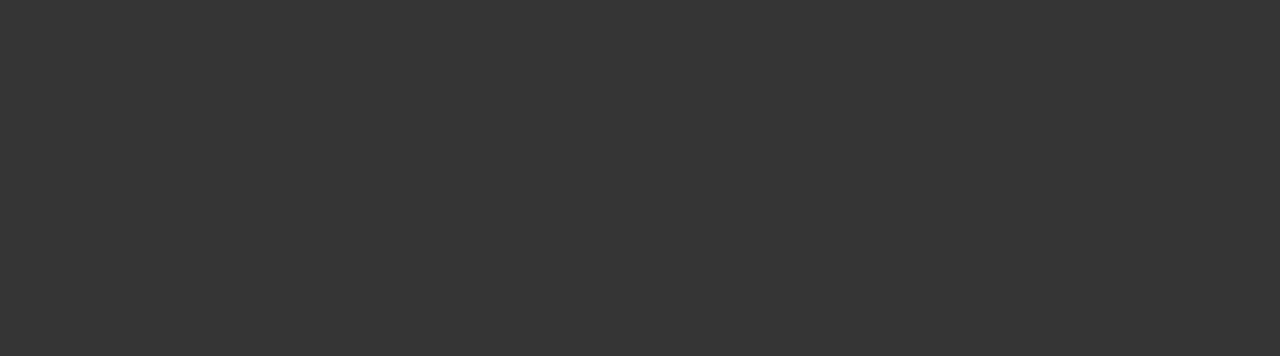
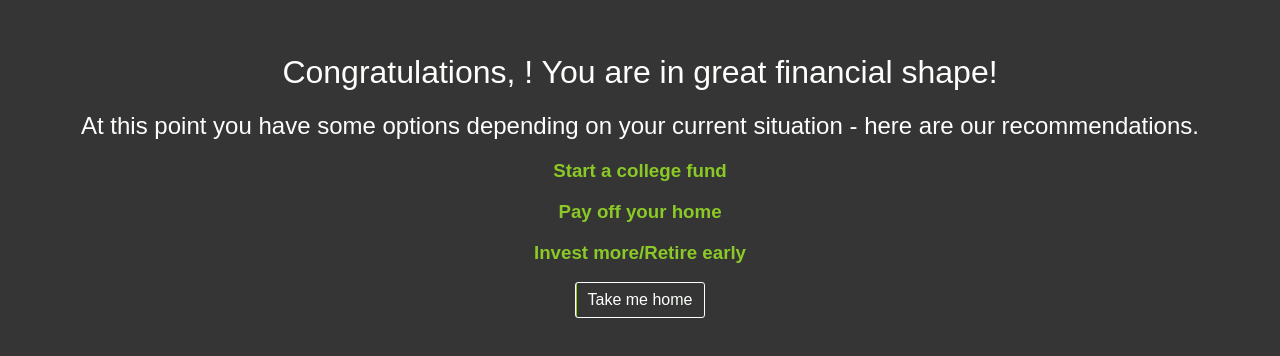
Before and after one commit to corumgold/simpli-money-path, a React (Create React App) app: page /finish in a window 1280 px wide. Before the commit this address had no page. Shown: the part 214-570 px from the top of the page. Built offline with nearby package versions, Linux system fonts and the light colour scheme; a web font is replaced by a local one.

Commit message:
Finish finish page

```diff
--- a/src/App.js
+++ b/src/App.js
@@ -12,6 +12,7 @@
   Emergency,
   ModerateInterestDebt,
   Retirement,
+  Finish,
 } from "./components";
 
 function App() {
@@ -32,6 +33,7 @@
           element={<ModerateInterestDebt />}
         />
         <Route path="/retirement" element={<Retirement />} />
+        <Route path="/finish" element={<Finish />} />
       </Routes>
     </>
   );
--- /dev/null
+++ b/src/components/Finish.js
@@ -0,0 +1,53 @@
+import React from "react";
+import { useSelector } from "react-redux";
+import { useNavigate } from "react-router-dom";
+
+const RetirementMatch = () => {
+  const navigate = useNavigate();
+
+  const user = useSelector((state) => state);
+
+  const handleClick = () => {
+    navigate("/");
+  };
+
+  return (
+    <>
+      <h1>Congratulations, {user.name}! You are in great financial shape!</h1>
+      <h2>
+        At this point you have some options depending on your current situation
+        - here are our recommendations.
+      </h2>
+      <h3>
+        <a
+          href="https://investor.vanguard.com/accounts-plans/529-plans"
+          target="_blank"
+          rel="noreferrer"
+        >
+          Start a college fund
+        </a>
+      </h3>
+      <h3>
+        <a
+          href="https://www.businessinsider.com/personal-finance/paying-off-mortgage-early-pros-cons"
+          target="_blank"
+          rel="noreferrer"
+        >
+          Pay off your home
+        </a>
+      </h3>
+      <h3>
+        <a
+          href="https://www.fool.com/retirement/strategies/how-can-i-retire-early/"
+          target="_blank"
+          rel="noreferrer"
+        >
+          Invest more/Retire early
+        </a>
+      </h3>
+      <button onClick={handleClick}>Take me home</button>
+    </>
+  );
+};
+
+export default RetirementMatch;
--- a/src/components/Retirement.js
+++ b/src/components/Retirement.js
@@ -11,13 +11,13 @@
   const user = useSelector((state) => state);
 
   const handleClick = () => {
-    // dispatch(setCurrentStep("high interest debt"));
-    // navigate("/high-interest-debt");
+    dispatch(setCurrentStep("finish"));
+    navigate("/finish");
   };
 
   return (
     <>
-      <h1>Time to put retirement on auto-pilot</h1>
+      <h1>Time to put retirement on auto-pilot.</h1>
       <h2>
         Face it - nobody wants to work forever, so <span>15%</span> is the magic
         number when it comes to retirement savings.*
--- a/src/components/Start.js
+++ b/src/components/Start.js
@@ -31,31 +31,34 @@
     e.preventDefault();
     switch (user.currentStep) {
       case "income":
-        navigate("./income");
+        navigate("/income");
         break;
       case "expenses":
-        navigate("./expenses");
+        navigate("/expenses");
         break;
       case "debts":
-        navigate("./debts");
+        navigate("/debts");
         break;
       case "initial emergency":
-        navigate("./initial-emergency-fund");
+        navigate("/initial-emergency-fund");
         break;
       case "401k match":
-        navigate("./retirement-match");
+        navigate("/retirement-match");
         break;
       case "high interest debt":
-        navigate("./high-interest-debt");
+        navigate("/high-interest-debt");
         break;
       case "emergency fund":
-        navigate("./emergency-fund");
+        navigate("/emergency-fund");
         break;
-        case "moderate interest debt":
-          navigate("./moderate-interest-debt");
-          break;
+      case "moderate interest debt":
+        navigate("/moderate-interest-debt");
+        break;
+      case "finish":
+        navigate("/finish");
+        break;
       default:
-        navigate("./income");
+        navigate("/income");
     }
   };
 
--- a/src/components/index.js
+++ b/src/components/index.js
@@ -9,3 +9,4 @@
 export { default as Emergency } from "./Emergency"
 export { default as ModerateInterestDebt } from "./ModerateInterestDebt"
 export { default as Retirement } from "./Retirement"
+export { default as Finish } from "./Finish"
```
